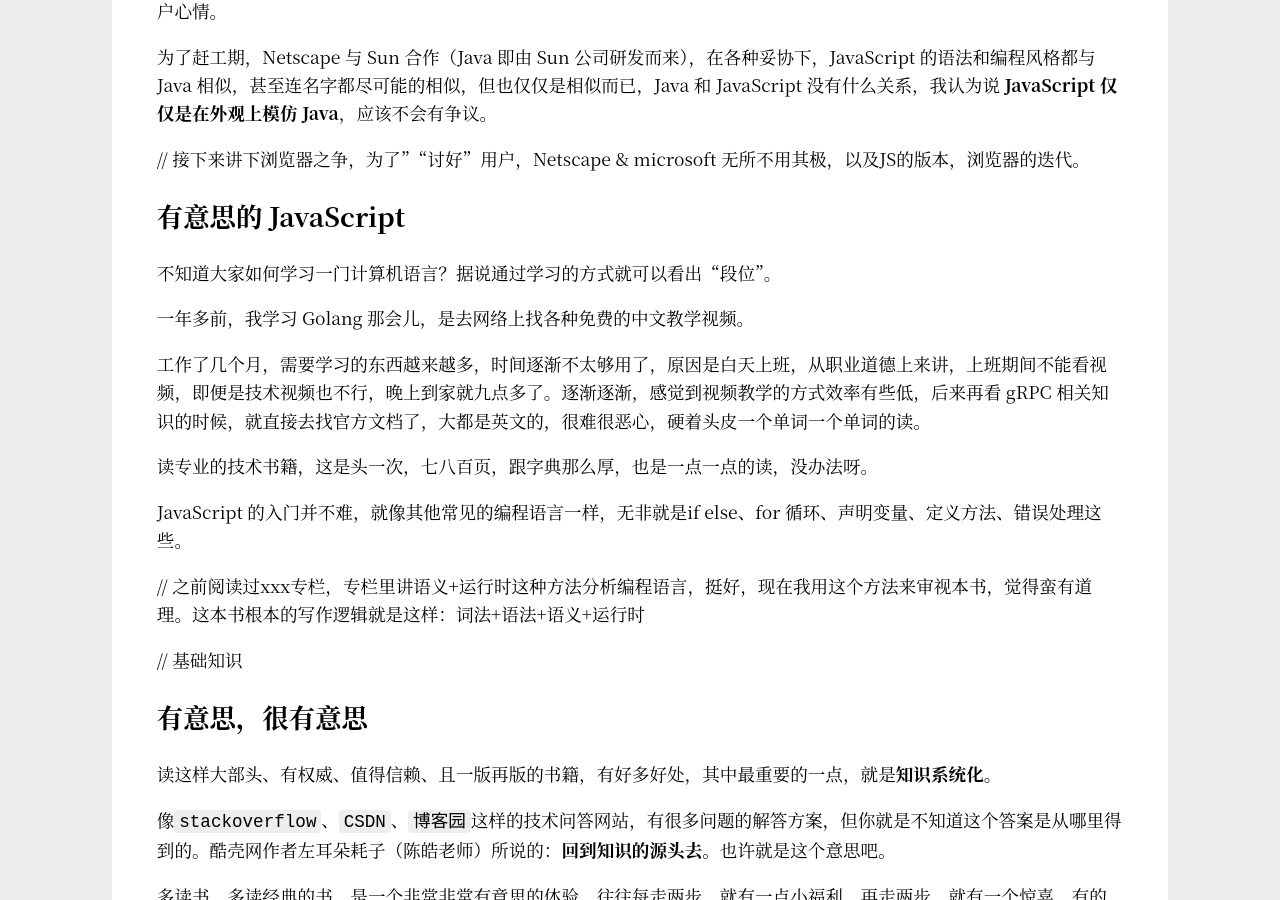
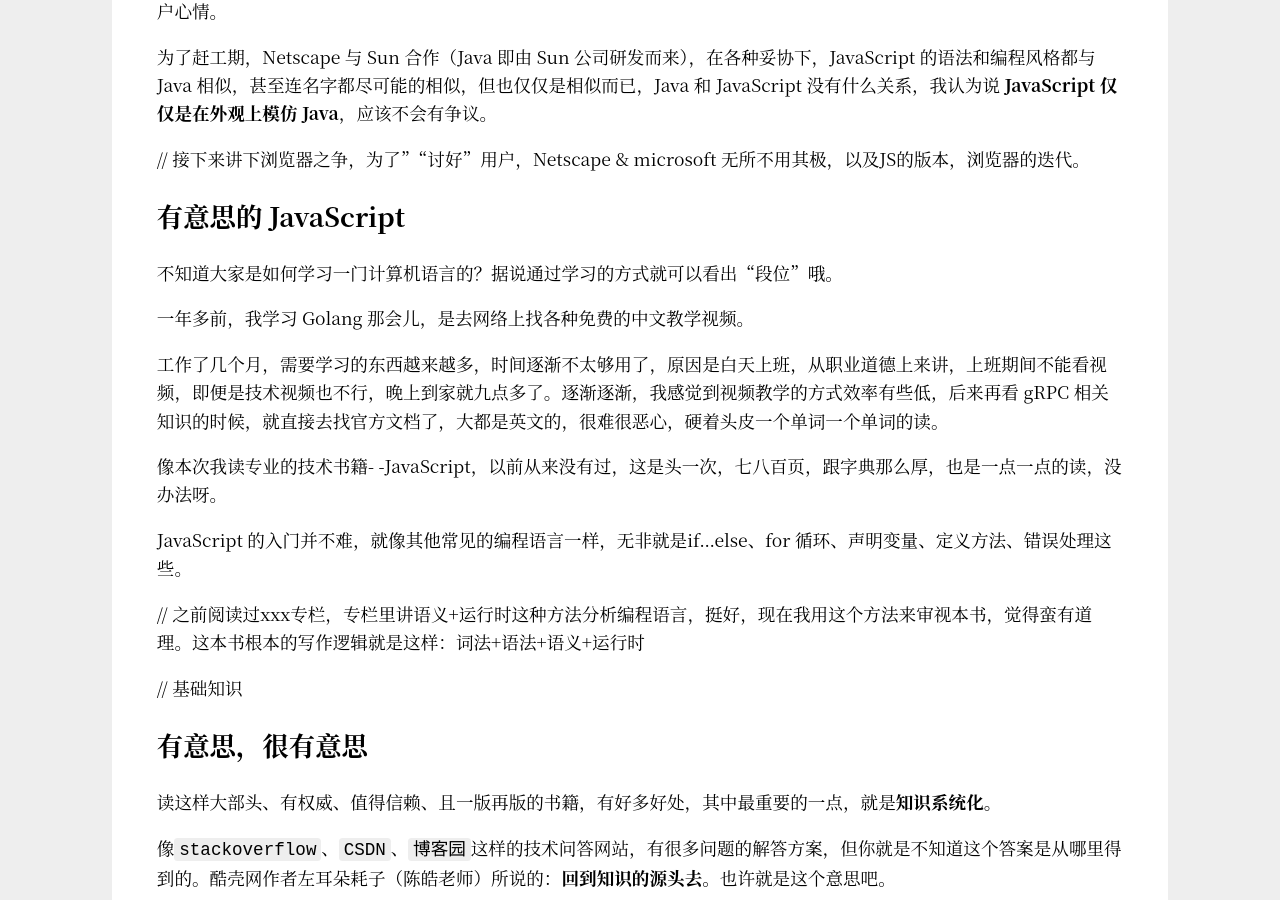
Before and after one commit to Haiyung/haiyung.github.io, a Jekyll site: the page built from _posts/2019-12-01-after-reading-professional-js-for-web-devs.md, in a window 1280 px wide and 900 px high, scrolled down 1708 px. Built offline with Jekyll 4.4.1, drawn with Linux system fonts in a browser that asks for light colours.

Commit message:
update one article about JS

```diff
--- a/_posts/2019-12-01-after-reading-professional-js-for-web-devs.md
+++ b/_posts/2019-12-01-after-reading-professional-js-for-web-devs.md
@@ -55,15 +55,15 @@ JavaScript 由`Netscape`公司开发，最初的目的是为了解决：在那
 
 ## 有意思的 JavaScript
 
-不知道大家如何学习一门计算机语言？据说通过学习的方式就可以看出“段位”。
+不知道大家是如何学习一门计算机语言的？据说通过学习的方式就可以看出“段位”哦。
 
 一年多前，我学习 Golang 那会儿，是去网络上找各种免费的中文教学视频。
 
-工作了几个月，需要学习的东西越来越多，时间逐渐不太够用了，原因是白天上班，从职业道德上来讲，上班期间不能看视频，即便是技术视频也不行，晚上到家就九点多了。逐渐逐渐，感觉到视频教学的方式效率有些低，后来再看 gRPC 相关知识的时候，就直接去找官方文档了，大都是英文的，很难很恶心，硬着头皮一个单词一个单词的读。
+工作了几个月，需要学习的东西越来越多，时间逐渐不太够用了，原因是白天上班，从职业道德上来讲，上班期间不能看视频，即便是技术视频也不行，晚上到家就九点多了。逐渐逐渐，我感觉到视频教学的方式效率有些低，后来再看 gRPC 相关知识的时候，就直接去找官方文档了，大都是英文的，很难很恶心，硬着头皮一个单词一个单词的读。
 
-读专业的技术书籍，这是头一次，七八百页，跟字典那么厚，也是一点一点的读，没办法呀。
+像本次我读专业的技术书籍- -JavaScript，以前从来没有过，这是头一次，七八百页，跟字典那么厚，也是一点一点的读，没办法呀。
 
-JavaScript 的入门并不难，就像其他常见的编程语言一样，无非就是if else、for 循环、声明变量、定义方法、错误处理这些。
+JavaScript 的入门并不难，就像其他常见的编程语言一样，无非就是if...else、for 循环、声明变量、定义方法、错误处理这些。
 
 // 之前阅读过xxx专栏，专栏里讲语义+运行时这种方法分析编程语言，挺好，现在我用这个方法来审视本书，觉得蛮有道理。这本书根本的写作逻辑就是这样：词法+语法+语义+运行时
 
```
